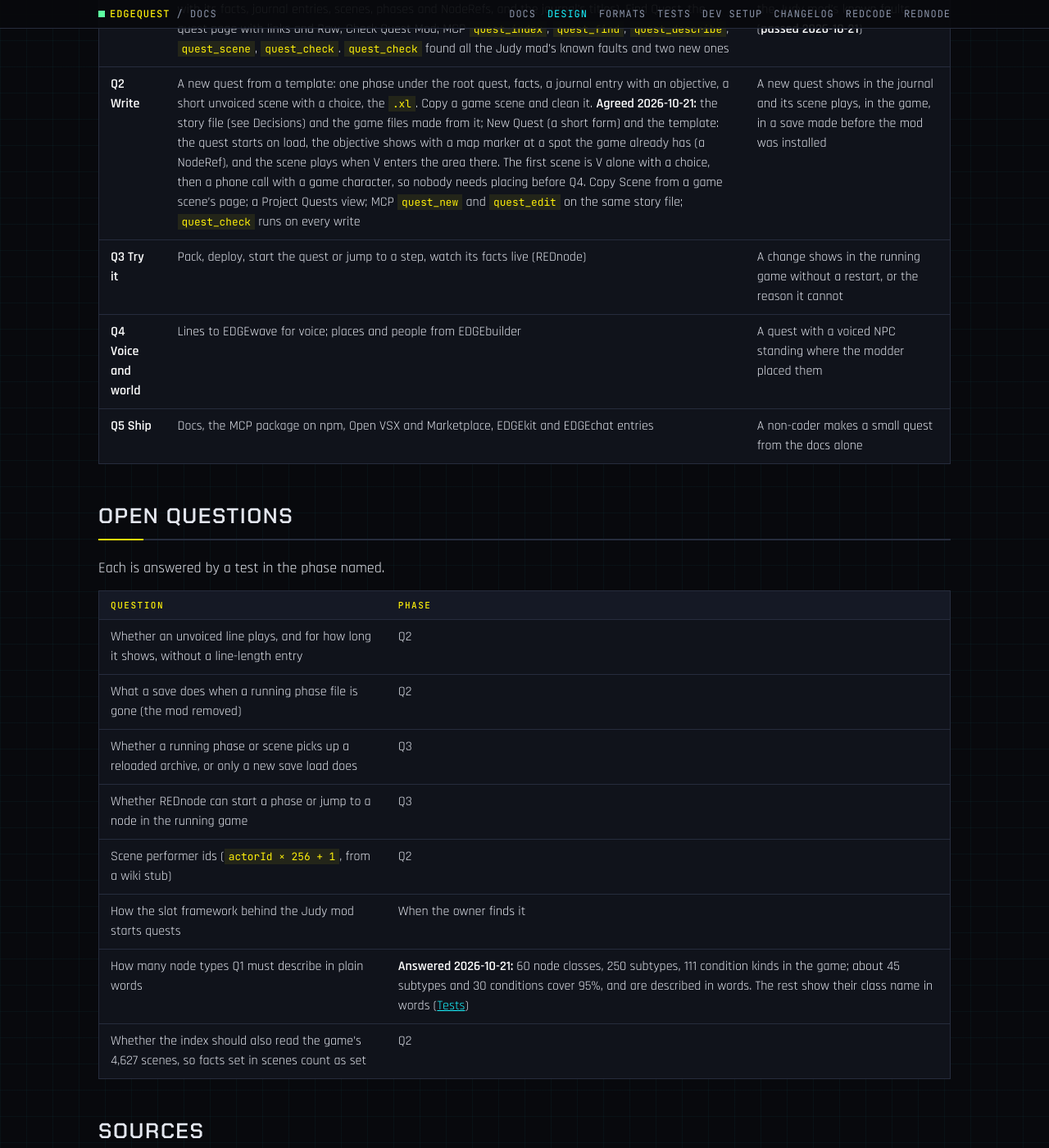
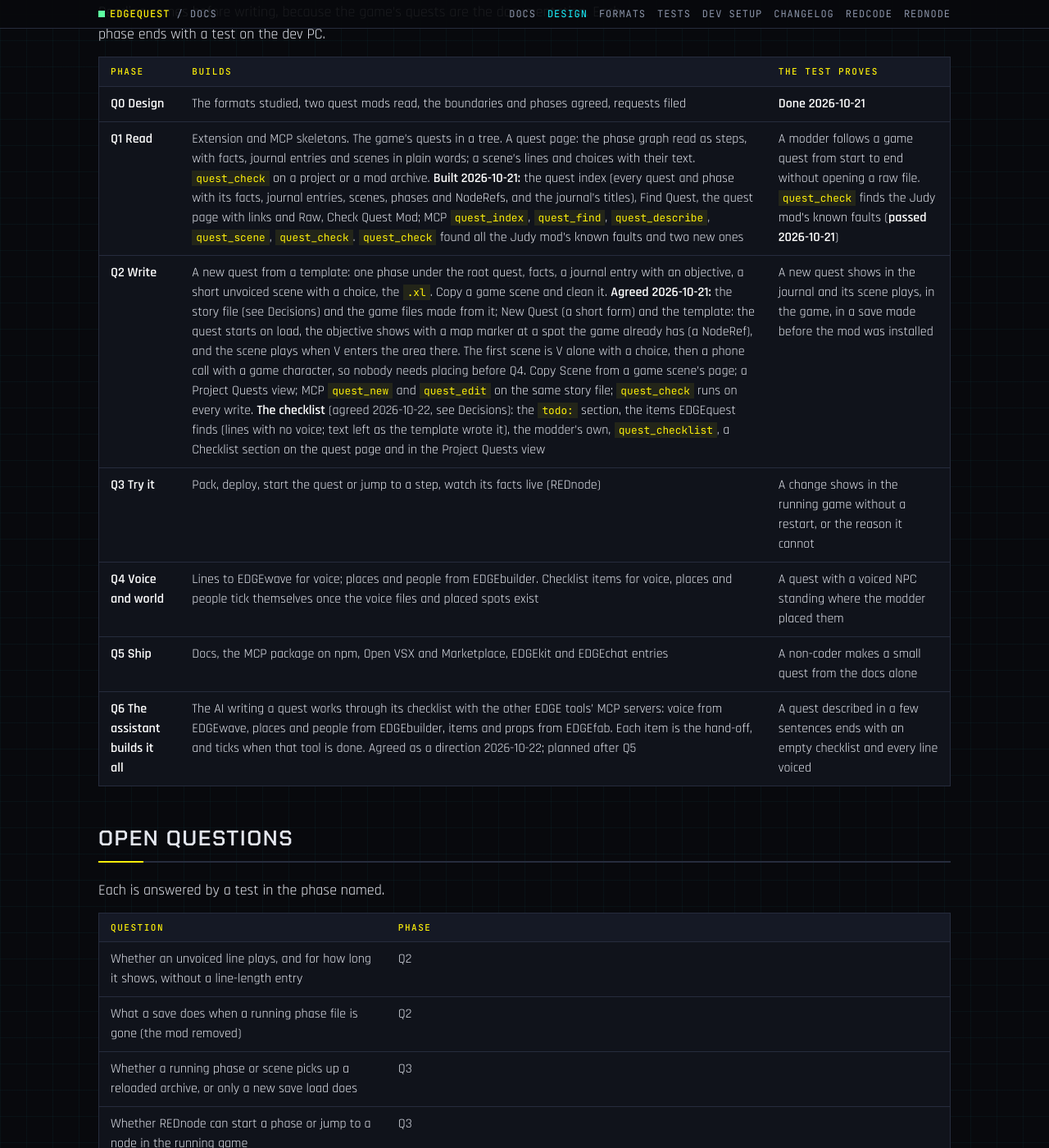
Before and after one commit to Edgemodders/EDGEquest, a Jekyll site: the page built from docs/design.md, in a window 1280 px wide and 1400 px high, scrolled down 5519 px. Shown: the whole window at 82% size. Built offline with Jekyll 4.4.1, drawn with Linux system fonts in a browser that asks for light colours; our own code applies the rules of GitHub Pages for plain Markdown files; some of the changed text lies outside the part shown.

Commit message:
Design: the quest checklist (Q2), self-ticking items (Q4), Q6 the assistant builds it all
Agreed with the owner 2026-10-22: a quest lists what is left for the modder, where it uses a stand-in, with the EDGE tool that can do it. The story file holds it under todo:.

Co-Authored-By: Claude Opus 5.5 <noreply@anthropic.com>

```diff
--- a/docs/design.md
+++ b/docs/design.md
@@ -30,6 +30,7 @@ Agreed in Q0 with the owner.
 | Texts | Every journal title, objective and line gets new keys in the mod's own onscreens and subtitle files, made by EDGEquest. A mod never overrides a whole game localization file (the Judy mod did, and lost every other language) |
 | Facts | A quest's own facts carry its prefix. Writing a game fact is allowed and always flagged, because it changes the base game's story |
 | Where a written quest lives | **A story file**, `<name>.quest.yaml` in the WolvenKit project: title, fact prefix, steps, journal entry and objectives, scenes with their lines and choices. EDGEquest makes the `.questphase`, `.journal`, `.scene`, text files and `.archive.xl` from it; people and assistants edit only the story file. A made file changed by hand (in WolvenKit or REDcode) is noticed by its hash, and EDGEquest asks before overwriting it. Agreed 2026-10-21 |
+| The checklist | **A quest lists what is left for the modder.** Where a quest uses a stand-in (a line shown as text with no voice, later a person nobody placed or an item that does not exist yet), the item goes on the quest's checklist, with the EDGE tool that can do it (EDGEwave, EDGEbuilder, EDGEfab). The AI writing a quest, or the modder, adds items of their own. The story file holds it, under `todo:`, so it travels with the project and an assistant sees it on every edit. Items EDGEquest finds are added and updated by EDGEquest each time it makes the quest, and tick themselves once the thing exists; the modder ticks the rest, or a found item they accept as it is. One level of item, no "nice to have". A stand-in always keeps the quest playable: open items never stop a quest from playing or packing; packing for release names them in a warning. Agreed with the owner 2026-10-22 |
 | Raw graphs | WolvenKit already edits phases and scenes as node graphs. EDGEquest's graph view is for reading and for the story layer; raw edits open in REDcode's CR2W editor or WolvenKit |
 
 ## What quest data is made of
@@ -104,6 +105,7 @@ Tools are about intent, not file plumbing:
 | `quest_check` | Checks a quest's files against each other, in a project or a mod archive, and names what is wrong in plain words | Q1 |
 | `quest_new` | Starts a new quest from a short description, or from a game quest to copy | Q2 |
 | `quest_edit` | Adds and changes steps, lines, choices, facts and journal entries | Q2 |
+| `quest_checklist` | What is left for the modder: the quest's checklist, the items EDGEquest found and the ones written in the story file, each with the EDGE tool that can do it. `quest_new` and `quest_edit` return the open items too | Q2 |
 | `quest_try` | Packs, deploys, and starts the quest or jumps to a step in the running game | Q3 |
 
 ## Phases
@@ -114,10 +116,11 @@ Reading comes before writing, because the game's quests are the documentation. E
 |---|---|---|
 | **Q0 Design** | The formats studied, two quest mods read, the boundaries and phases agreed, requests filed | **Done 2026-10-21** |
 | **Q1 Read** | Extension and MCP skeletons. The game's quests in a tree. A quest page: the phase graph read as steps, with facts, journal entries and scenes in plain words; a scene's lines and choices with their text. `quest_check` on a project or a mod archive. **Built 2026-10-21:** the quest index (every quest and phase with its facts, journal entries, scenes, phases and NodeRefs, and the journal's titles), Find Quest, the quest page with links and Raw, Check Quest Mod; MCP `quest_index`, `quest_find`, `quest_describe`, `quest_scene`, `quest_check`. `quest_check` found all the Judy mod's known faults and two new ones | A modder follows a game quest from start to end without opening a raw file. `quest_check` finds the Judy mod's known faults (**passed 2026-10-21**) |
-| **Q2 Write** | A new quest from a template: one phase under the root quest, facts, a journal entry with an objective, a short unvoiced scene with a choice, the `.xl`. Copy a game scene and clean it. **Agreed 2026-10-21:** the story file (see Decisions) and the game files made from it; New Quest (a short form) and the template: the quest starts on load, the objective shows with a map marker at a spot the game already has (a NodeRef), and the scene plays when V enters the area there. The first scene is V alone with a choice, then a phone call with a game character, so nobody needs placing before Q4. Copy Scene from a game scene's page; a Project Quests view; MCP `quest_new` and `quest_edit` on the same story file; `quest_check` runs on every write | A new quest shows in the journal and its scene plays, in the game, in a save made before the mod was installed |
+| **Q2 Write** | A new quest from a template: one phase under the root quest, facts, a journal entry with an objective, a short unvoiced scene with a choice, the `.xl`. Copy a game scene and clean it. **Agreed 2026-10-21:** the story file (see Decisions) and the game files made from it; New Quest (a short form) and the template: the quest starts on load, the objective shows with a map marker at a spot the game already has (a NodeRef), and the scene plays when V enters the area there. The first scene is V alone with a choice, then a phone call with a game character, so nobody needs placing before Q4. Copy Scene from a game scene's page; a Project Quests view; MCP `quest_new` and `quest_edit` on the same story file; `quest_check` runs on every write. **The checklist** (agreed 2026-10-22, see Decisions): the `todo:` section, the items EDGEquest finds (lines with no voice; text left as the template wrote it), the modder's own, `quest_checklist`, a Checklist section on the quest page and in the Project Quests view | A new quest shows in the journal and its scene plays, in the game, in a save made before the mod was installed |
 | **Q3 Try it** | Pack, deploy, start the quest or jump to a step, watch its facts live (REDnode) | A change shows in the running game without a restart, or the reason it cannot |
-| **Q4 Voice and world** | Lines to EDGEwave for voice; places and people from EDGEbuilder | A quest with a voiced NPC standing where the modder placed them |
+| **Q4 Voice and world** | Lines to EDGEwave for voice; places and people from EDGEbuilder. Checklist items for voice, places and people tick themselves once the voice files and placed spots exist | A quest with a voiced NPC standing where the modder placed them |
 | **Q5 Ship** | Docs, the MCP package on npm, Open VSX and Marketplace, EDGEkit and EDGEchat entries | A non-coder makes a small quest from the docs alone |
+| **Q6 The assistant builds it all** | The AI writing a quest works through its checklist with the other EDGE tools' MCP servers: voice from EDGEwave, places and people from EDGEbuilder, items and props from EDGEfab. Each item is the hand-off, and ticks when that tool is done. Agreed as a direction 2026-10-22; planned after Q5 | A quest described in a few sentences ends with an empty checklist and every line voiced |
 
 ## Open questions
 
```
Also changed, not shown: docs/index.md (+3 -2 lines).
